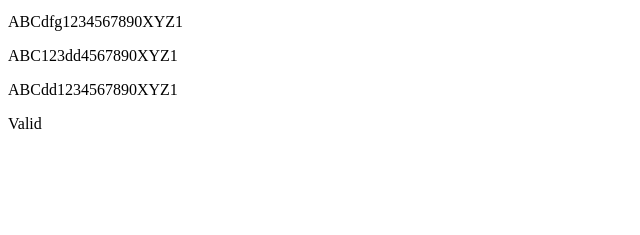
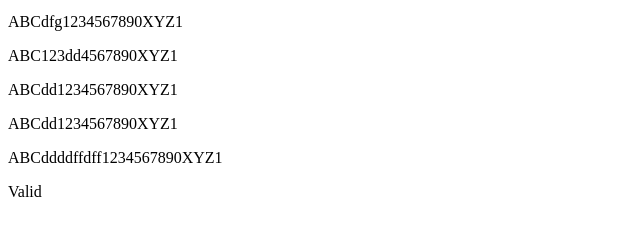
Before and after one commit to KhunEduCoding/data, a plain HTML site: page index.html in a window 1280 px wide. Shown: the part 101-336 px from the top of the page, without its empty margins (0-640 px from the left). Drawn offline with Linux system fonts and the light colour scheme.

Commit message:
Update index.html

```diff
--- a/index.html
+++ b/index.html
@@ -11,6 +11,8 @@
     <p id="license-key">ABCdfg1234567890XYZ1</p> <!-- Replace this with the actual license key -->
     <p id="license-key">ABC123dd4567890XYZ1</p> <!-- Replace this with the actual license key -->
     <p id="license-key">ABCdd1234567890XYZ1</p> <!-- Replace this with the actual license key -->
+    <p id="license-key">ABCdd1234567890XYZ1</p> <!-- Replace this with the actual license key -->
+    <p id="license-key">ABCddddffdff1234567890XYZ1</p> <!-- Replace this with the actual license key -->
     <p id="status">Valid</p> <!-- Change this to "Invalid" for testing purposes -->
 </body>
 </html>
```
